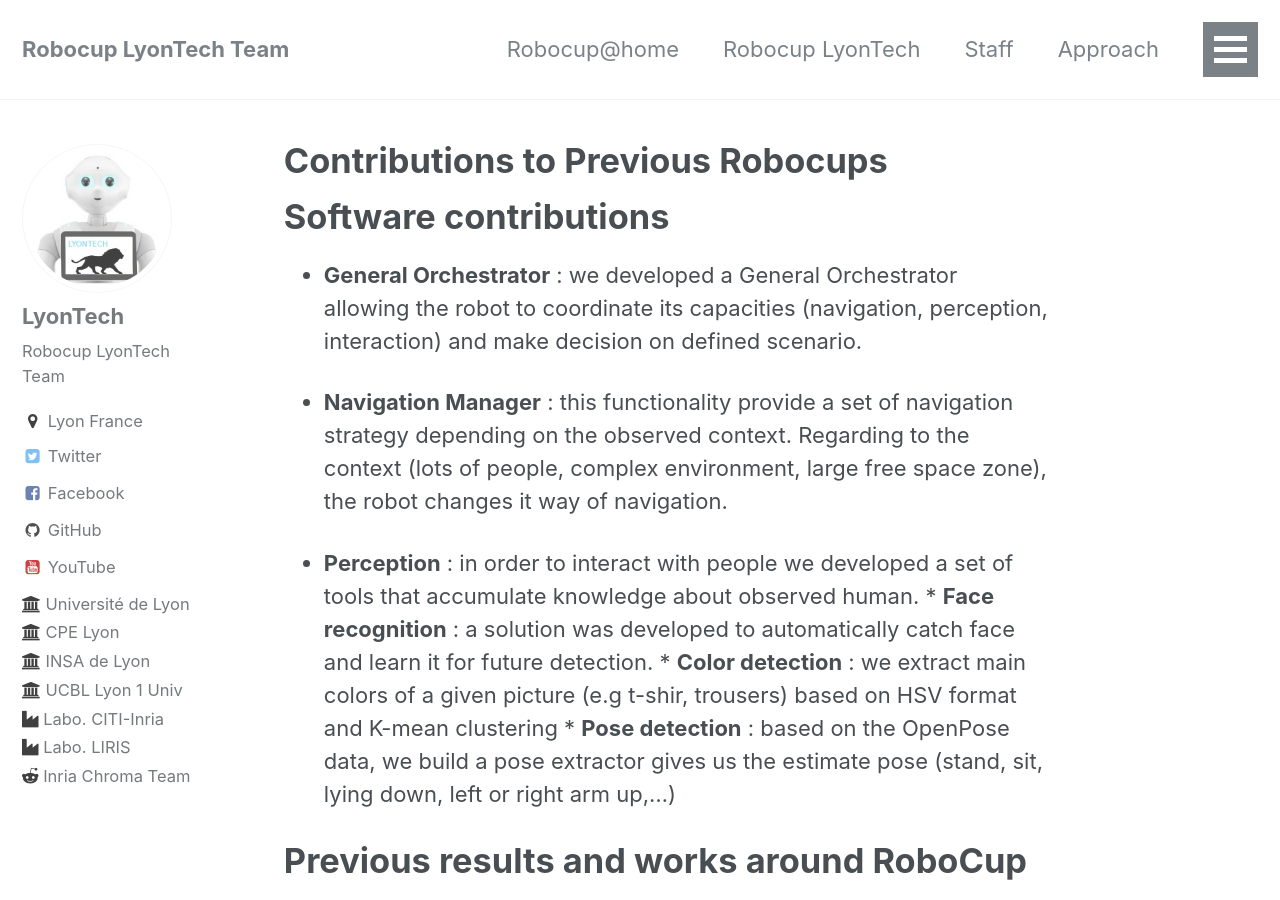
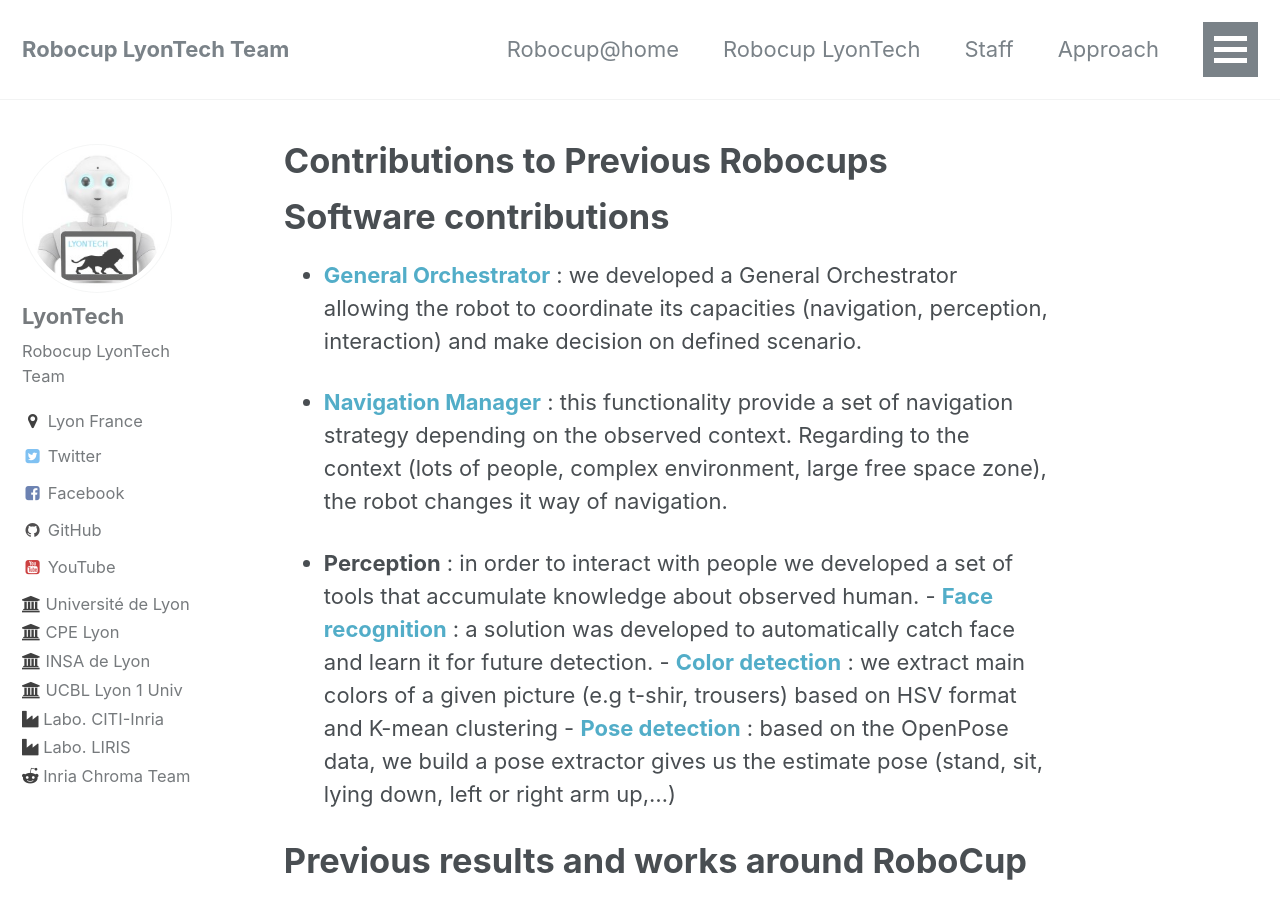
Before and after one commit to Robocup-Lyontech/Robocup-Lyontech.github.io, a Jekyll site: the page built from _pages/contribution.md, in a window 1280 px wide and 900 px high. Built offline with Jekyll 4.4.1, drawn with Linux system fonts in a browser that asks for light colours; some of the changed lines change nothing that is shown.

Commit message:
Update contribution.md
add link to git --> add image ?

```diff
--- a/_pages/contribution.md
+++ b/_pages/contribution.md
@@ -5,14 +5,14 @@
 
 # Software contributions
 
-* **General Orchestrator**  : we developed a General Orchestrator allowing the robot to coordinate its capacities (navigation, perception, interaction) and make decision on defined scenario.
+* **[General Orchestrator](https://github.com/jacques-saraydaryan/robocup_pepper-general_mng)**  : we developed a General Orchestrator allowing the robot to coordinate its capacities (navigation, perception, interaction) and make decision on defined scenario.
 
-* **Navigation Manager** : this functionality provide a set of navigation strategy depending on the observed context. Regarding to the context (lots of people, complex environment, large free space zone), the robot changes it way of navigation.
+* **[Navigation Manager](https://github.com/jacques-saraydaryan/robocup_pepper-navigation_mng)** : this functionality provide a set of navigation strategy depending on the observed context. Regarding to the context (lots of people, complex environment, large free space zone), the robot changes it way of navigation.
 
 * **Perception** : in order to interact with people we developed a set of tools that accumulate knowledge about observed human.
-        * **Face recognition** : a solution was developed to automatically catch face and learn it for future detection.
-        * **Color detection** : we extract main colors of a given picture (e.g t-shir, trousers) based on HSV format and K-mean clustering
-        * **Pose detection** : based on the OpenPose data, we build a pose extractor gives us the estimate pose (stand, sit, lying down, left or right arm up,...)
+        - **[Face recognition](https://github.com/jacques-saraydaryan/ros_face_recognition)** : a solution was developed to automatically catch face and learn it for future detection.
+        - **[Color detection](https://github.com/jacques-saraydaryan/ros_color_detection)** : we extract main colors of a given picture (e.g t-shir, trousers) based on HSV format and K-mean clustering
+        - **[Pose detection](https://github.com/m0rph03nix/ros_openpose_gossip)** : based on the OpenPose data, we build a pose extractor gives us the estimate pose (stand, sit, lying down, left or right arm up,...)
 
 # Previous results and works around RoboCup
 **LyonTech** is composed by former members of **CPE Lyon team** and by former candidates for **Robocup** organization.
```
